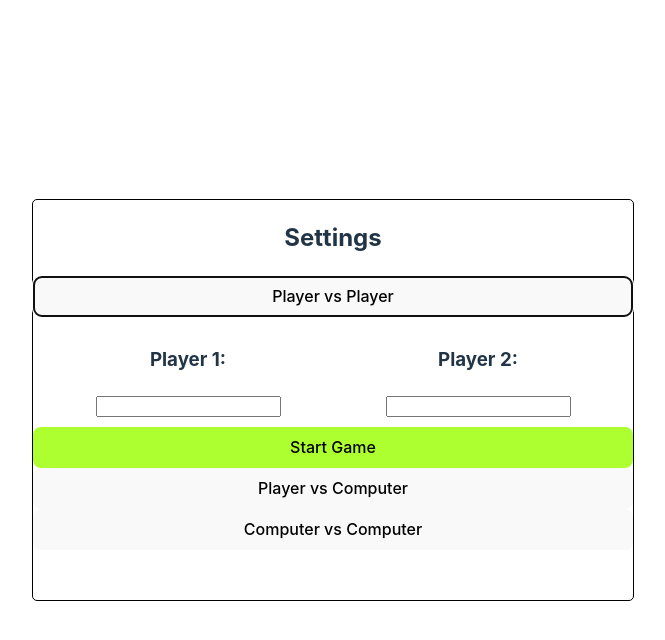
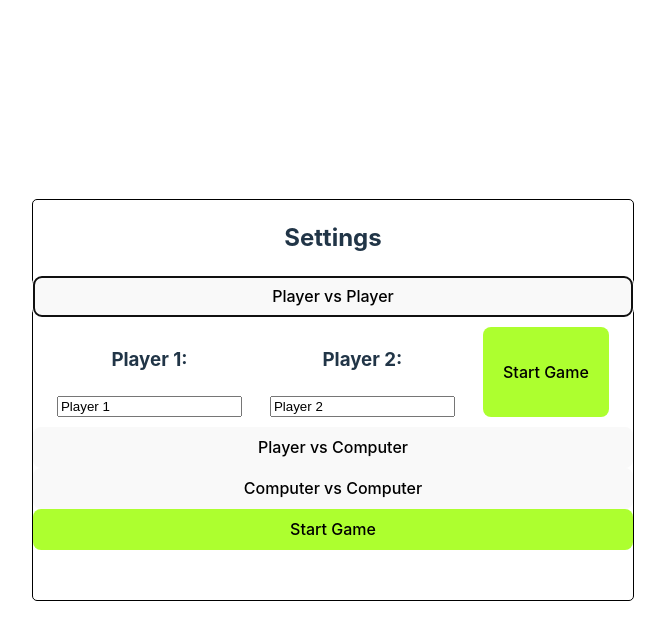
Before and after one commit to tdunca/Connect-four-group-5, a React (Vite) app: page / in a window 1280 px wide. Both pictures are taken after a click on the button "Player vs Player". Shown: the top 640 px of the page, without its empty margins (307-972 px from the left). Built offline with nearby package versions, Linux system fonts and the light colour scheme.

Commit message:
Passing props (WIP)

```diff
--- a/src/App.tsx
+++ b/src/App.tsx
@@ -1,11 +1,16 @@
 import Game from "./components/Game";
 import Settings from "./components/Settings";
+import { Options } from "./klasser/Options";
+
 import "./App.css";
-
-let showSettings = true;
+import { useState } from "react";
 
 function App() {
-  return <>{showSettings ? <Settings></Settings> : <Game></Game>}</>;
+  const [options, setOptions] = useState<Options>(new Options());
+
+  return (
+    <>{!options.start ? <Settings {...options}></Settings> : <Game></Game>}</>
+  );
 }
 
 export default App;
--- a/src/components/Game.tsx
+++ b/src/components/Game.tsx
@@ -1,4 +1,4 @@
-import { Player } from "../klasser/Players";
+import { Player } from "../klasser/Player";
 
 export default function Game() {
   return (
--- a/src/components/Settings.tsx
+++ b/src/components/Settings.tsx
@@ -3,16 +3,29 @@ import { ReactHTMLElement, useState } from "react";
 import PvP from "./SettingsPvP";
 import PvC from "./SettingsPvC";
 import CvC from "./SettingsCvC";
+import { Options } from "../klasser/Options";
 
-export default function Settings() {
-  //Flytta opponents state hit istället för i varje component? Startknappen borde ligga här i bottnen också
+export default function Settings(props: Options) {
   type choice = "pvp" | "pvc" | "cvc";
-
-  var [screen, setScreen] = useState<choice>();
+  var [screen, setScreen] = useState<string>();
+  //var [options, setOptions] = useState<Options>();
 
   function handleScreenChange(choice: choice) {
     setScreen(choice);
+    //props.gamemode = choice;
   }
+  const startGame = (
+    <button
+      className="startbtn"
+      onClick={(event) => {
+        alert(props.player1name + " vs " + props.player2name);
+      }}
+    >
+      Start Game
+    </button>
+  );
+
+  //console.log(props.gamemode);
 
   return (
     <>
@@ -22,7 +35,7 @@ export default function Settings() {
         <button onClick={() => handleScreenChange("pvp")}>
           Player vs Player
         </button>
-        {screen === "pvp" && <PvP></PvP>}
+        {screen === "pvp" && <PvP {...props}></PvP>}
         <button onClick={() => handleScreenChange("pvc")}>
           Player vs Computer
         </button>
@@ -31,6 +44,7 @@ export default function Settings() {
           Computer vs Computer
         </button>
         {screen === "cvc" && <CvC></CvC>}
+        {startGame}
       </div>
     </>
   );
--- a/src/components/SettingsCvC.tsx
+++ b/src/components/SettingsCvC.tsx
@@ -1,5 +1,5 @@
 import "./Settings.css";
-import { Player } from "../klasser/Players";
+import { Player } from "../klasser/Player";
 import { useState } from "react";
 
 export default function PvC() {
@@ -46,7 +46,6 @@ export default function PvC() {
           </div>
         </section>
       </article>
-      {startGame}
     </>
   );
 }
--- a/src/components/SettingsPvC.tsx
+++ b/src/components/SettingsPvC.tsx
@@ -1,5 +1,5 @@
 import "./Settings.css";
-import { Player } from "../klasser/Players";
+import { Player } from "../klasser/Player";
 import { useState } from "react";
 
 export default function PvC() {
@@ -39,7 +39,6 @@ export default function PvC() {
           </div>
         </section>
       </article>
-      {startGame}
     </>
   );
 }
--- a/src/components/SettingsPvP.tsx
+++ b/src/components/SettingsPvP.tsx
@@ -1,16 +1,23 @@
 import "./Settings.css";
-import { Player } from "../klasser/Players";
+import { Player } from "../klasser/Player";
 import { useState } from "react";
+import { Options } from "../klasser/Options";
 
-export default function PvP() {
-  const [player1Name, setPlayer1Name] = useState<string>(); //får böka lite mer med typesen senare
-  const [player2Name, setPlayer2Name] = useState<string>();
+export default function PvP(props: Options) {
+  const [player1Name, setPlayer1Name] = useState<string>(
+    props.player1name || "Player 1"
+  ); //får böka lite mer med typesen senare
+  const [player2Name, setPlayer2Name] = useState<string>(
+    props.player2name || "Player 2"
+  );
 
   const startGame = (
     <button
       className="startbtn"
       onClick={(event) => {
-        alert(player1Name + " vs " + player2Name);
+        props.player1name = player1Name;
+        props.player2name = player2Name;
+        props.start = true;
       }}
     >
       Start Game
@@ -40,8 +47,8 @@ export default function PvP() {
             onChange={(e) => setPlayer2Name(e.target.value)}
           />
         </section>
+        {startGame}
       </article>
-      {startGame}
     </>
   );
 }
--- /dev/null
+++ b/src/klasser/Options.ts
@@ -0,0 +1,18 @@
+export class Options {
+  player1name?: string;
+  player2name?: string;
+  bot1difficulty?: "easy" | "hard";
+  bot2difficulty?: "easy" | "hard";
+  gamemode: "pvp" | "pvc" | "cvc";
+  roundtimer?: number;
+  score: number;
+  start: boolean;
+
+  constructor() {
+    this.player1name = "Player 1";
+    this.player2name = "Player 2";
+    this.gamemode = "pvp";
+    this.score = 0;
+    this.start = false;
+  }
+}
```
Also changed, not shown: src/Game.tsx (deleted, +0 -14 lines), src/klasser/Player.ts (renamed from src/klasser/Players.ts).
